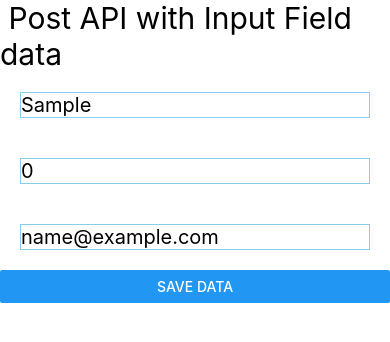
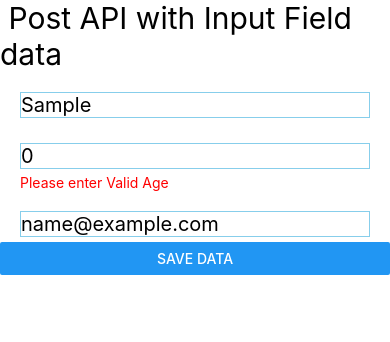
Before and after one commit to CoderKing202/reactNativeTutorial, a React Native app: screen / in a window 390 px wide. Both pictures are taken after typing "Sample", "name@example.com" into the empty fields and a click on the button "SAVE DATA". Shown: the top 342 px of the page. Built offline with nearby package versions, Linux system fonts and the light colour scheme; no server answers.

Commit message:
Lesson_54_Simple_Form_Validations

```diff
--- a/App.jsx
+++ b/App.jsx
@@ -6,8 +6,30 @@
   const [name,setName] = useState('')
   const [age,setAge] = useState(0)
   const [email,setEmail] = useState('')
+  const [nameError, setNameError] = useState(false)
+  const [ageError, setAgeError] = useState(false)
+  const [emailError, setEmailError] = useState(false)
   const saveData=async ()=>{
-
+    if(!name){
+      setNameError(true)
+    }else{
+      setNameError(false)
+    }
+    if(!age){
+      setAgeError(true)
+    }else{
+      setAgeError(false)
+    }
+    if(!email){
+      setEmailError(true)
+    }
+    else{
+      setEmailError(false)
+    }
+    if(!name || !age || !email)
+    {
+      return false
+    }
     const url = "http://10.0.2.2:3000/users"
     let result = await fetch(url,{
       method:'post',
@@ -23,12 +45,15 @@
   <TextInput style={styles.input} placeholder='Enter name' value={name}
   onChangeText={(text)=>{setName(text)}}
   />
+  {nameError?<Text style={styles.errorText}>Please enter Valid Name</Text>:null}
   <TextInput style={styles.input} placeholder='Enter age' value={age}
   onChangeText={(text)=>{setAge(text)}}
   />
+  {ageError?<Text style={styles.errorText}>Please enter Valid Age</Text>:null}
   <TextInput style={styles.input} placeholder='Enter email' value={email}
   onChangeText={(text)=>{setEmail(text)}}
   />
+  {emailError?<Text style={styles.errorText}>Please enter Valid Email</Text>:null}
   <Button title='Save Data' onPress={saveData}/>
 </View>
   )
@@ -38,7 +63,12 @@
     borderColor:'skyblue',
     borderWidth:1,
     margin:20,
-    fontSize:20
+    fontSize:20,
+    marginBottom:5,
+  },
+  errorText:{
+    color:'red',
+    marginLeft:20
   }
 })
 export default App
```
